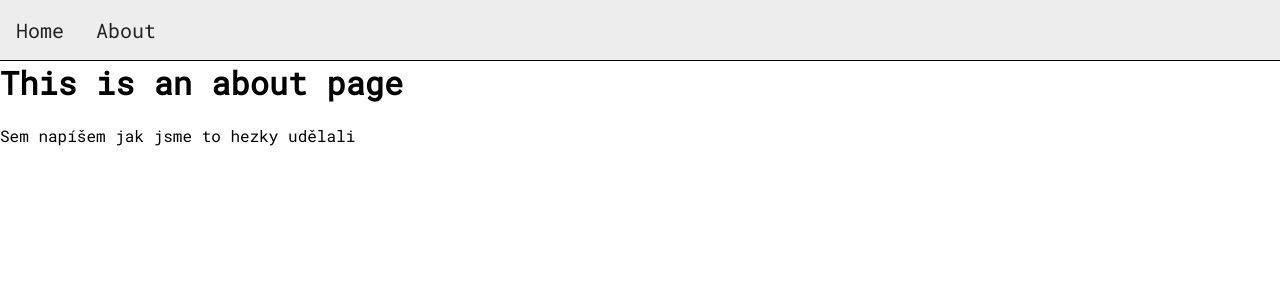
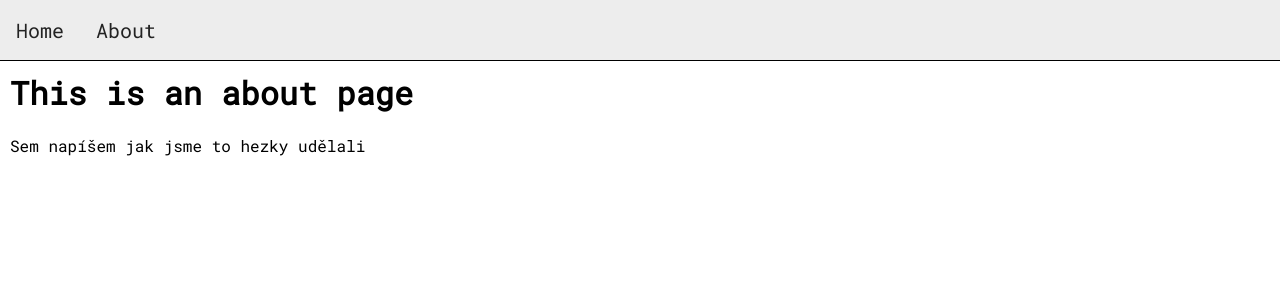
Before and after one commit to gyarab/2022-3e-weathery, a Vue app in the folder frontend/: page /about in a window 1280 px wide. Shown: the top 300 px of the page. Built offline with nearby package versions, Linux system fonts and the light colour scheme.

Commit message:
margin na about page

```diff
--- a/frontend/src/App.vue
+++ b/frontend/src/App.vue
@@ -10,8 +10,6 @@ import { RouterLink, RouterView } from 'vue-router'
         </nav>
     </header>
 
-    <div id="obsah">
-        <RouterView />
-    </div>
+    <RouterView />
 
 </template>
--- a/frontend/src/assets/styly.css
+++ b/frontend/src/assets/styly.css
@@ -43,3 +43,7 @@ body {
     width: 100px;
     height: 100px;
 }
+
+.about {
+    padding: 10px;
+}
```
